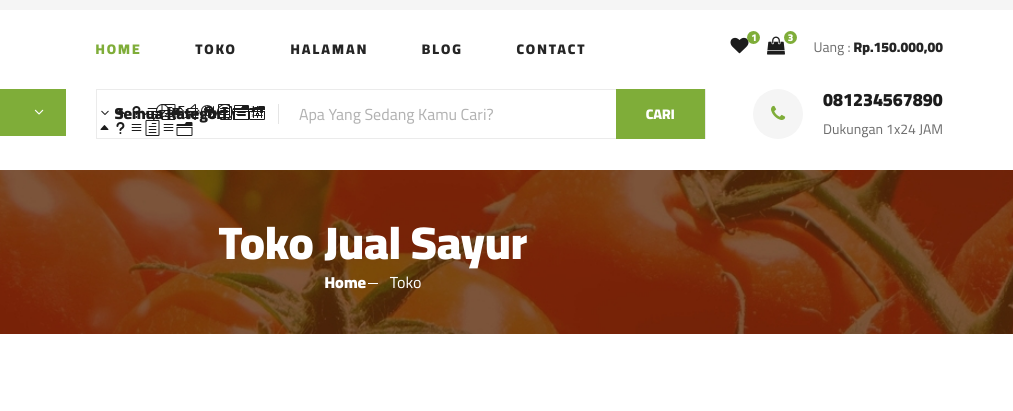
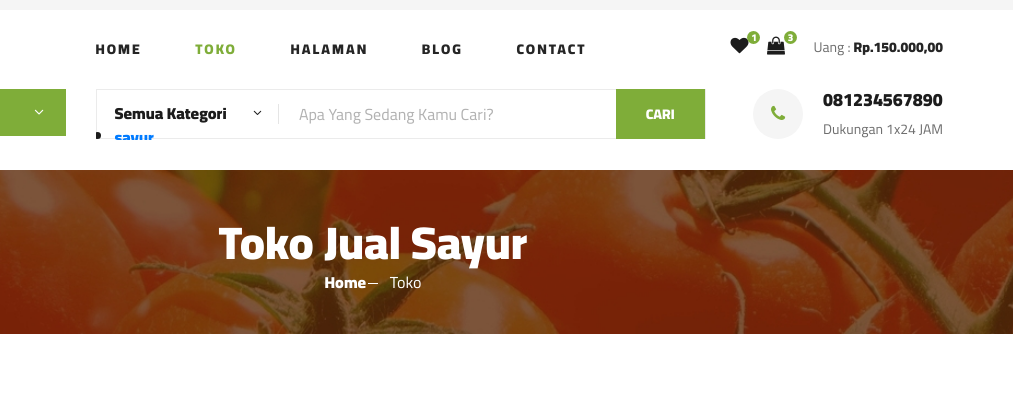
Before and after one commit to ekasaputra-cyber/ekasaputra-cyber.github.io, a plain HTML site: page shop-grid.html in a window 1280 px wide. Shown: the part 37-448 px from the top of the page, 267-1280 px from the left. Drawn offline with Linux system fonts and the light colour scheme.

Commit message:
Update shop-grid.html

```diff
--- a/shop-grid.html
+++ b/shop-grid.html
@@ -135,8 +135,8 @@
                 <div class="col-lg-6">
                     <nav class="header__menu">
                         <ul>
-                            <li class="active"><a href="./index.html">Home</a></li>
-                            <li><a href="./shop-grid.html">Toko</a></li>
+                            <li><a href="./index.html">Home</a></li>
+                            <li class="active"><a href="./shop-grid.html">Toko</a></li>
                             <li><a href="#">Halaman</a>
                                 <ul class="header__menu__dropdown">
                                     <li><a href="./shop-details.html">Shop Details</a></li>
@@ -200,11 +200,20 @@
                             <form action="#">
                                 <div class="hero__search__categories">
                                     Semua Kategori
-                                    <span class="arrow_carrot-down">Sayuran</span>
-                                    <span class="arrow_carrot-down">Buah-Buahan</span>
-                                    <span class="arrow_carrot-down">Daging</span>
-                                    <span class="arrow_carrot-down">Cabe</span>
-                                    <span class="arrow_carrot-down">Bawang</span>
+                                    <span class="arrow_carrot-down"></span>
+                                    <ul>
+                                        <li><a href="#">sayur</a></li>
+                                        <li><a href="#">Bunga Kol</a></li>
+                                        <li><a href="#">Sawi</a></li>
+                                        <li><a href="#">Kentang</a></li>
+                                        <li><a href="#">Bawang merah</a></li>
+                                        <li><a href="#">Bawang Putih</a></li>
+                                        <li><a href="#">Cabe rawit</a></li>
+                                        <li><a href="#">Cabe Merah</a></li>
+                                        <li><a href="#">Seledri</a></li>
+                                        <li><a href="#">Kacang Panjang</a></li>
+                                        <li><a href="#">Timun</a></li>
+                                    </ul>
                                 </div>
                                 <input type="text" placeholder="Apa Yang Sedang Kamu Cari?">
                                 <button type="submit" class="site-btn">CARI</button>
```
